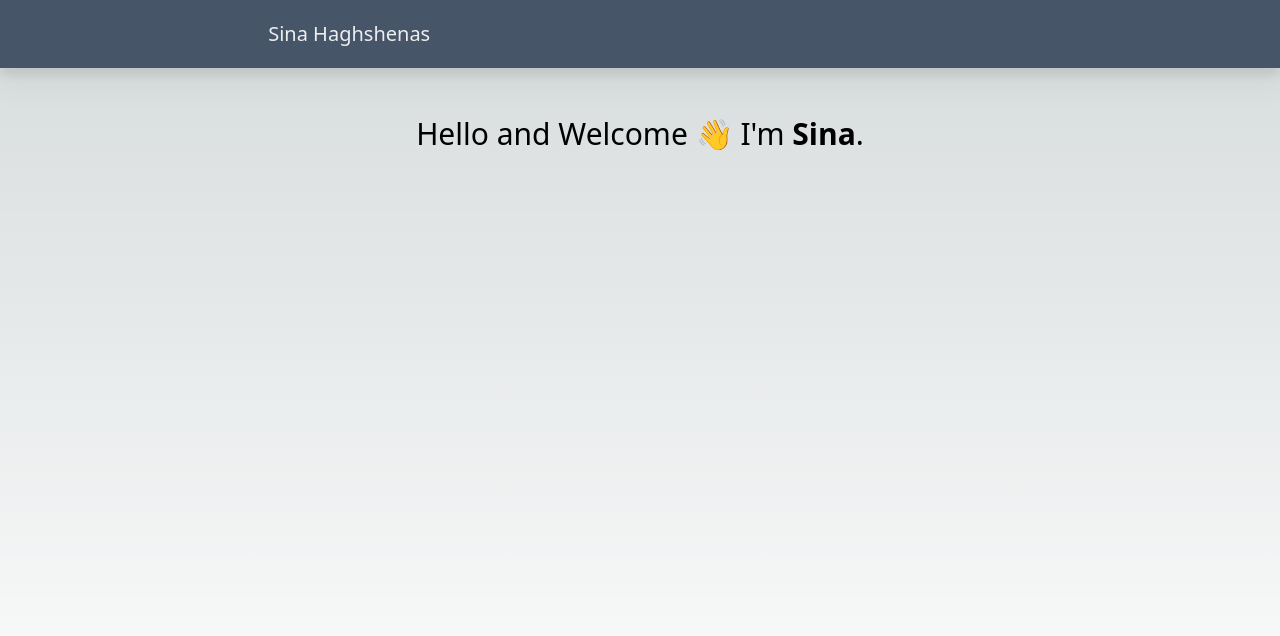
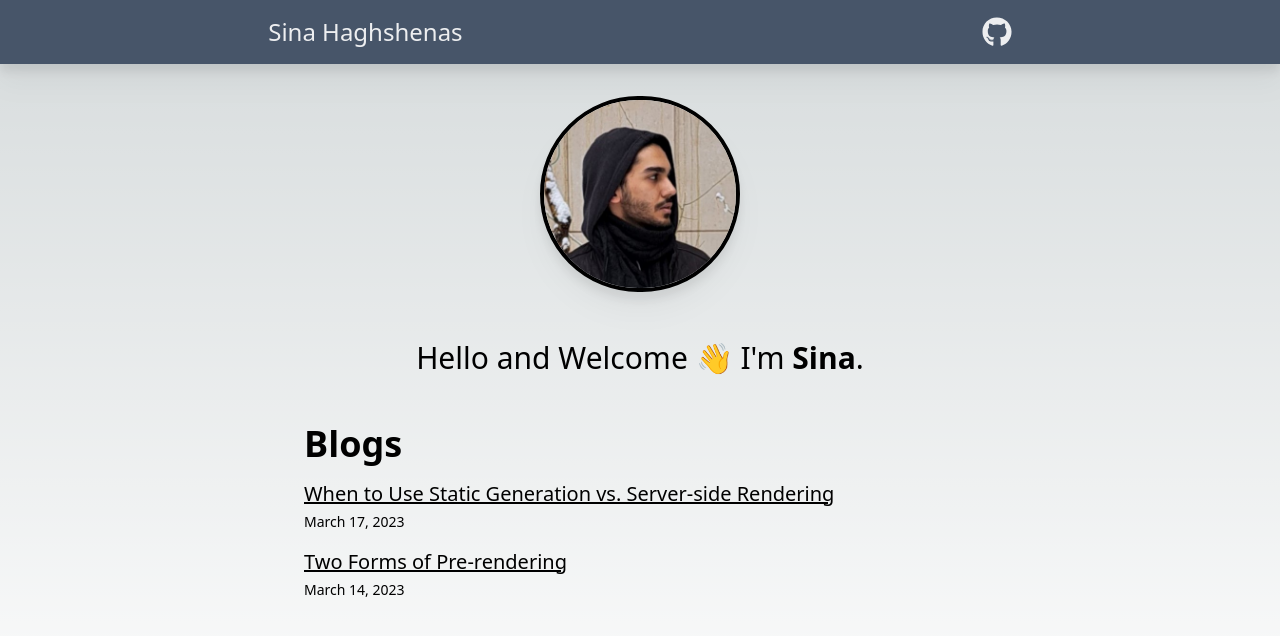
Before and after one commit to Sina-Hgs/next-js-blog, a Next.js app: page / in a window 1280 px wide. Shown: the top 636 px of the page. Built offline with nearby package versions, Linux system fonts and the light colour scheme.

Commit message:
added posts

```diff
--- /dev/null
+++ b/app/components/ListItem.tsx
@@ -0,0 +1,26 @@
+import Link from "next/link";
+import getFormattedDate from "@/lib/getFormattedDate";
+
+type Props = {
+  post: BlogPost;
+};
+
+const ListItem = ({ post }: Props) => {
+  const { id, title, date } = post;
+  const formattedDate = getFormattedDate(date);
+
+  return (
+    <li className="mt-4 text-xl dark:text-white/90">
+      <Link
+        className="underline hover:text-black/70 dark:hover:text-white"
+        href={`/posts/${id}`}
+      >
+        {title}
+      </Link>
+      <br />
+      <p className="text-sm mt-1">{formattedDate}</p>
+    </li>
+  );
+};
+
+export default ListItem;
--- a/app/components/MyProfilePic.tsx
+++ b/app/components/MyProfilePic.tsx
@@ -3,7 +3,15 @@ import Image from "next/image";
 function MyProfilePic() {
   return (
     <section className="w-full mx-auto">
-      <Image />
+      <Image
+        className="border-4 border-black
+        dark:border-slate-500 drop-shadow-xl shadow-black rounded-full mx-auto mt-8"
+        src="/images/photo_2023-02-09_17-36-23 (2).jpg"
+        width={200}
+        height={200}
+        alt="Sina Haghshenas"
+        priority={true}
+      />
     </section>
   );
 }
--- a/app/components/Navbar.tsx
+++ b/app/components/Navbar.tsx
@@ -1,12 +1,27 @@
 import Link from "next/link";
+import { FaGithub } from "react-icons/fa";
 
 const Navbar = () => {
   return (
     <nav className="bg-slate-600 p-4 sticky top-0 drop-shadow-xl z-10">
       <div className="prose prose-xl mx-auto flex justify-between flex-col sm:flex-row">
-        <Link href="/" className="text-white/90 no-underline hover:text-white">
-          Sina Haghshenas
-        </Link>
+        <h1 className="text-2xl font-bold text-white grid place-content-center mb-2 md:mb-0">
+          <Link
+            href="/"
+            className="text-white/90 no-underline hover:text-white"
+          >
+            Sina Haghshenas
+          </Link>
+        </h1>
+
+        <div className="flex flex-row justify-center items-center text-white/90 hover:text-white">
+          <Link
+            href="https://github.com/Sina-Hgs"
+            className="text-inherit text-3xl hover:scale-110 transition-all"
+          >
+            <FaGithub />
+          </Link>
+        </div>
       </div>
     </nav>
   );
--- /dev/null
+++ b/app/components/Posts.tsx
@@ -0,0 +1,19 @@
+import { getSortedPostsData } from "@/lib/posts";
+import ListItem from "./ListItem";
+
+const Posts = () => {
+  const posts = getSortedPostsData();
+
+  return (
+    <section className="my-6 mx-auto max-w-2xl">
+      <h2 className="text-4xl font-bold dark:text-white/90">Blogs</h2>
+      <ul className="w-full">
+        {posts.map((post) => (
+          <ListItem key={post.id} post={post} />
+        ))}
+      </ul>
+    </section>
+  );
+};
+
+export default Posts;
--- a/app/layout.tsx
+++ b/app/layout.tsx
@@ -2,10 +2,11 @@ import "./globals.css";
 import type { Metadata } from "next";
 
 import Navbar from "./components/Navbar";
+import MyProfilePic from "./components/MyProfilePic";
 
 export const metadata: Metadata = {
-  title: "Create Next App",
-  description: "Generated by create next app",
+  title: "Sina's Blog",
+  description: "Created by Sina Haghshenas",
 };
 
 export default function RootLayout({
@@ -15,8 +16,9 @@ export default function RootLayout({
 }) {
   return (
     <html lang="en">
-      <body className="dark:bg-slate-800 w-screen h-screen">
+      <body className="dark:bg-slate-800 min-h-screen min-w-screen">
         <Navbar />
+        <MyProfilePic />
         {children}
       </body>
     </html>
--- a/app/page.tsx
+++ b/app/page.tsx
@@ -1,3 +1,5 @@
+import Posts from "./components/Posts";
+
 export default function Home() {
   return (
     <main className="px-6 mx-auto">
@@ -7,7 +9,7 @@ export default function Home() {
           I&apos;m <span className="font-bold">Sina</span>.
         </span>
       </p>
-      {/* <Posts /> */}
+      <Posts />
     </main>
   );
 }
--- /dev/null
+++ b/blogposts/pre-rendering.md
@@ -0,0 +1,11 @@
+---
+title: 'Two Forms of Pre-rendering'
+date: '2023-03-14'
+---
+
+Next.js has two forms of pre-rendering: **Static Generation** and **Server-side Rendering**. The difference is in **when** it generates the HTML for a page.
+
+- **Static Generation** is the pre-rendering method that generates the HTML at **build time**. The pre-rendered HTML is then _reused_ on each request.
+- **Server-side Rendering** is the pre-rendering method that generates the HTML on **each request**.
+
+Importantly, Next.js lets you **choose** which pre-rendering form to use for each page. You can create a "hybrid" Next.js app by using Static Generation for most pages and using Server-side Rendering for others.
--- /dev/null
+++ b/blogposts/ssg-ssr.md
@@ -0,0 +1,19 @@
+---
+title: 'When to Use Static Generation vs. Server-side Rendering'
+date: '2023-03-17'
+---
+
+We recommend using **Static Generation** (with and without data) whenever possible because your page can be built once and served by CDN, which makes it much faster than having a server render the page on every request.
+
+You can use Static Generation for many types of pages, including:
+
+- Marketing pages
+- Blog posts
+- E-commerce product listings
+- Help and documentation
+
+You should ask yourself: "Can I pre-render this page **ahead** of a user's request?" If the answer is yes, then you should choose Static Generation.
+
+On the other hand, Static Generation is **not** a good idea if you cannot pre-render a page ahead of a user's request. Maybe your page shows frequently updated data, and the page content changes on every request.
+
+In that case, you can use **Server-Side Rendering**. It will be slower, but the pre-rendered page will always be up-to-date. Or you can skip pre-rendering and use client-side JavaScript to populate data.
--- /dev/null
+++ b/lib/getFormattedDate.ts
@@ -0,0 +1,7 @@
+const getFormattedDate = (dateString: string): string => {
+  return new Intl.DateTimeFormat("en-US", { dateStyle: "long" }).format(
+    new Date(dateString)
+  );
+};
+
+export default getFormattedDate;
--- /dev/null
+++ b/lib/posts.ts
@@ -0,0 +1,32 @@
+import fs from "fs";
+import path from "path";
+import matter from "gray-matter";
+
+const postsDirectory = path.join(process.cwd(), "blogposts");
+
+export const getSortedPostsData = () => {
+  // Get file names under /posts
+  const fileNames = fs.readdirSync(postsDirectory);
+  const allPostsData = fileNames.map((fileName) => {
+    // Remove ".md" from file name to get id
+    const id = fileName.replace(/\.md$/, "");
+
+    // Read markdown file as string
+    const fullPath = path.join(postsDirectory, fileName);
+    const fileContents = fs.readFileSync(fullPath, "utf8");
+
+    // Use gray-matter to parse the post metadata section
+    const matterResult = matter(fileContents);
+
+    const blogPost: BlogPost = {
+      id,
+      title: matterResult.data.title,
+      date: matterResult.data.date,
+    };
+
+    // Combine the data with the id
+    return blogPost;
+  });
+  // Sort posts by date
+  return allPostsData.sort((a, b) => (a.date < b.date ? 1 : -1));
+};
--- a/package.json
+++ b/package.json
@@ -15,10 +15,12 @@
     "autoprefixer": "10.4.15",
     "eslint": "8.47.0",
     "eslint-config-next": "13.4.19",
+    "gray-matter": "^4.0.3",
     "next": "13.4.19",
     "postcss": "8.4.28",
     "react": "18.2.0",
     "react-dom": "18.2.0",
+    "react-icons": "^4.11.0",
     "tailwindcss": "3.3.3",
     "typescript": "5.1.6"
   },
--- /dev/null
+++ b/types.d.ts
@@ -0,0 +1,5 @@
+type BlogPost = {
+  id: string;
+  title: string;
+  date: string;
+};
```
Also changed, not shown: 2 other files (tests, documents, lock files or other folders).
